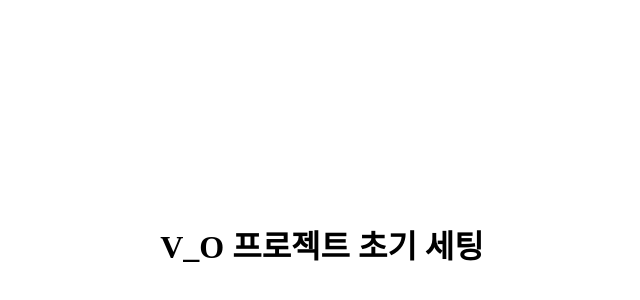
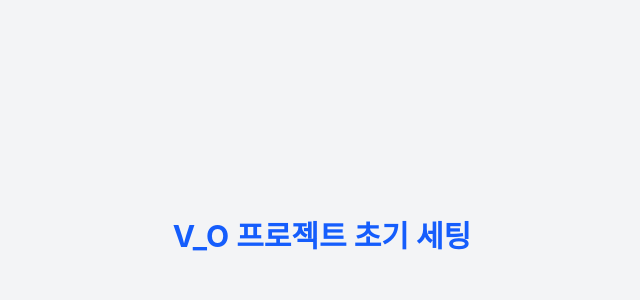
Before and after one commit to V-O-dev/V_O_web, a React (Vite) app: page / in a window 1280 px wide. Shown: the part 164-464 px from the top of the page, without its empty margins (318-958 px from the left). Built offline with nearby package versions, Linux system fonts and the light colour scheme.

Commit message:
chore: 초기 세팅 수정

```diff
--- a/package.json
+++ b/package.json
@@ -16,6 +16,7 @@
   "devDependencies": {
     "@biomejs/biome": "^2.5.1",
     "@tailwindcss/postcss": "^4.3.2",
+    "@tailwindcss/vite": "^4.3.2",
     "@types/node": "^24.13.2",
     "@types/react": "^19.2.17",
     "@types/react-dom": "^19.2.3",
--- a/src/index.css
+++ b/src/index.css
@@ -1,3 +1 @@
-@tailwind base;
-@tailwind components;
-@tailwind utilities;
+@import "tailwindcss";
--- a/tsconfig.json
+++ b/tsconfig.json
@@ -1,5 +1,6 @@
 {
   "compilerOptions": {
+    "ignoreDeprecations": "6.0",
     "target": "ES2020",
     "useDefineForClassFields": true,
     "lib": ["ES2020", "DOM", "DOM.Iterable"],
@@ -15,8 +16,6 @@
     "noUnusedLocals": true,
     "noUnusedParameters": true,
     "noFallthroughCasesInSwitch": true,
-
-    /* ✨ 절대 경로 설정 및 마감 콤마 정리 완벽 검증 ✨ */
     "baseUrl": ".",
     "paths": {
       "@/*": ["src/*"]
--- a/vite.config.ts
+++ b/vite.config.ts
@@ -1,9 +1,10 @@
 import { defineConfig } from 'vite';
 import react from '@vitejs/plugin-react';
+import tailwindcss from '@tailwindcss/vite';
 import path from 'path';
 
 export default defineConfig({
-  plugins: [react()],
+  plugins: [react(), tailwindcss()],
   resolve: {
     alias: {
       '@': path.resolve(__dirname, './src'),
```
Also changed, not shown: 1 other file (tests, documents, lock files or other folders).
